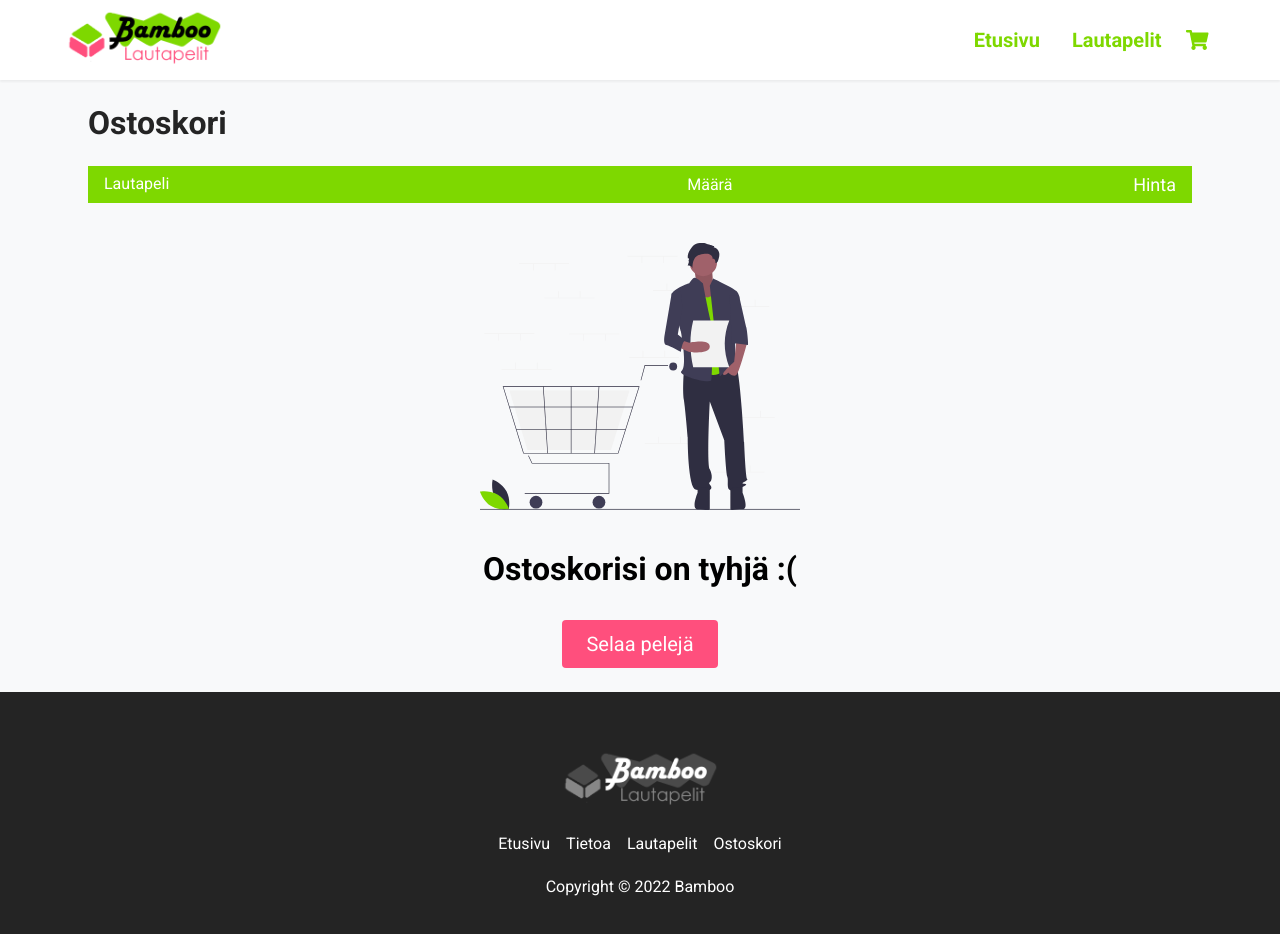
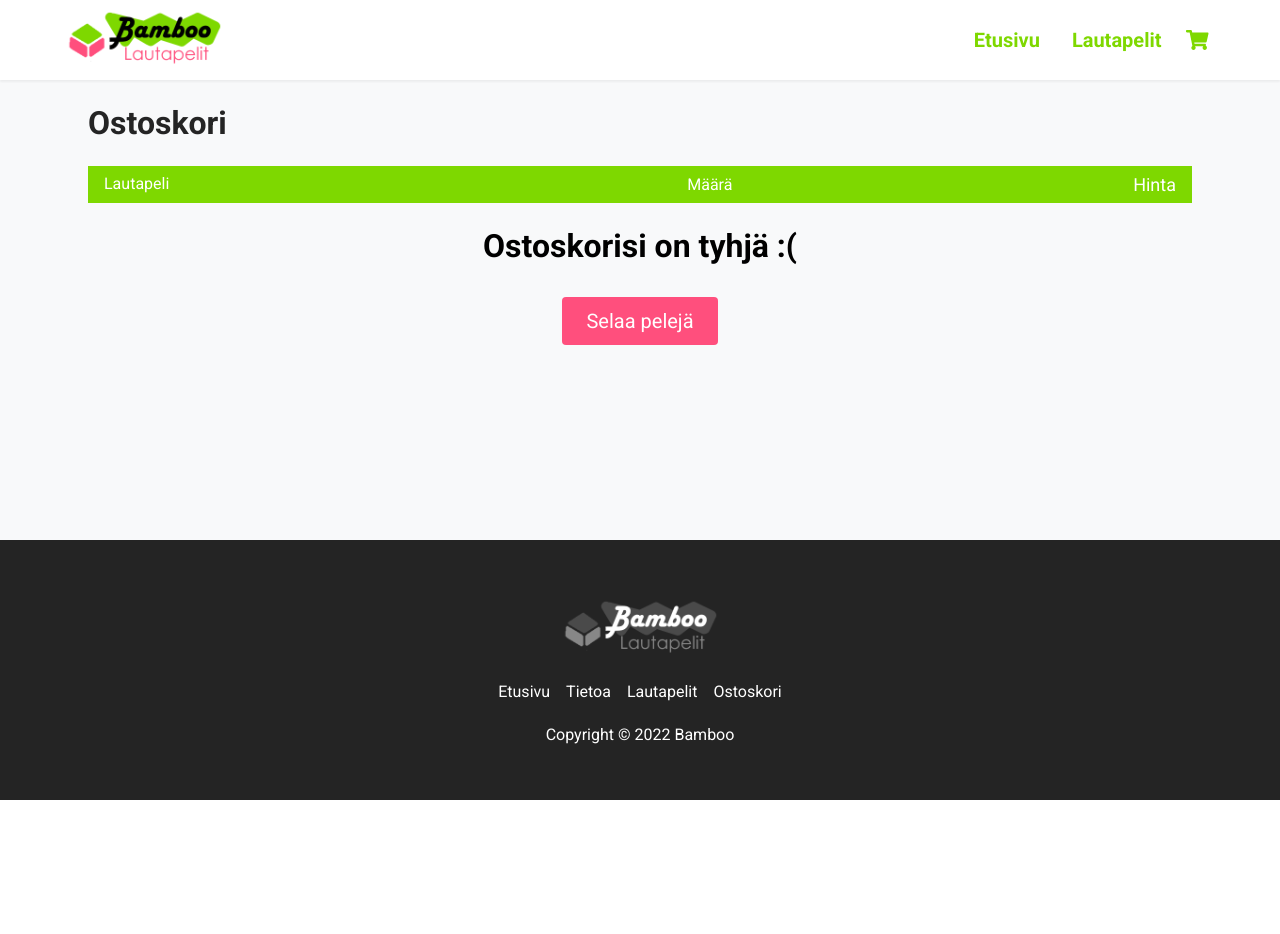
Before and after one commit to tanleppa/boardgame-project-react, a React (Create React App) app: page /cart in a window 1280 px wide. Shown: the top 934 px of the page. After the commit the page ends 800 px from the top, so only its background shows below. Built offline with nearby package versions, Linux system fonts and the light colour scheme.

Commit message:
cart image

```diff
--- a/src/index.css
+++ b/src/index.css
@@ -151,6 +151,10 @@ button:active {
   font-size: 20px;
   position: relative;
   margin-left: 8px;
+}
+
+.cart__empty > h2 {
+  margin-top: 24px;
 }
 
 .cart__length {
--- a/src/pages/Cart.jsx
+++ b/src/pages/Cart.jsx
@@ -1,6 +1,5 @@
 import React from 'react';
 import { Link } from 'react-router-dom';
-import EmptyCart from '../assets/empty_cart.svg'
 
 const Cart = ({ cart, changeQuantity, removeFromCart }) => {
 
@@ -82,7 +81,6 @@ const Cart = ({ cart, changeQuantity, removeFromCart }) => {
                                 }
                             </div>
                             {cart.length === 0 && <div className="cart__empty">
-                                <img src={EmptyCart} alt="" className="cart__empty--img" />
                                 <h2>Ostoskorisi on tyhjä :(</h2>
                                 <Link to="/boardgames">
                                     <button className="btn">Selaa pelejä</button>
```
